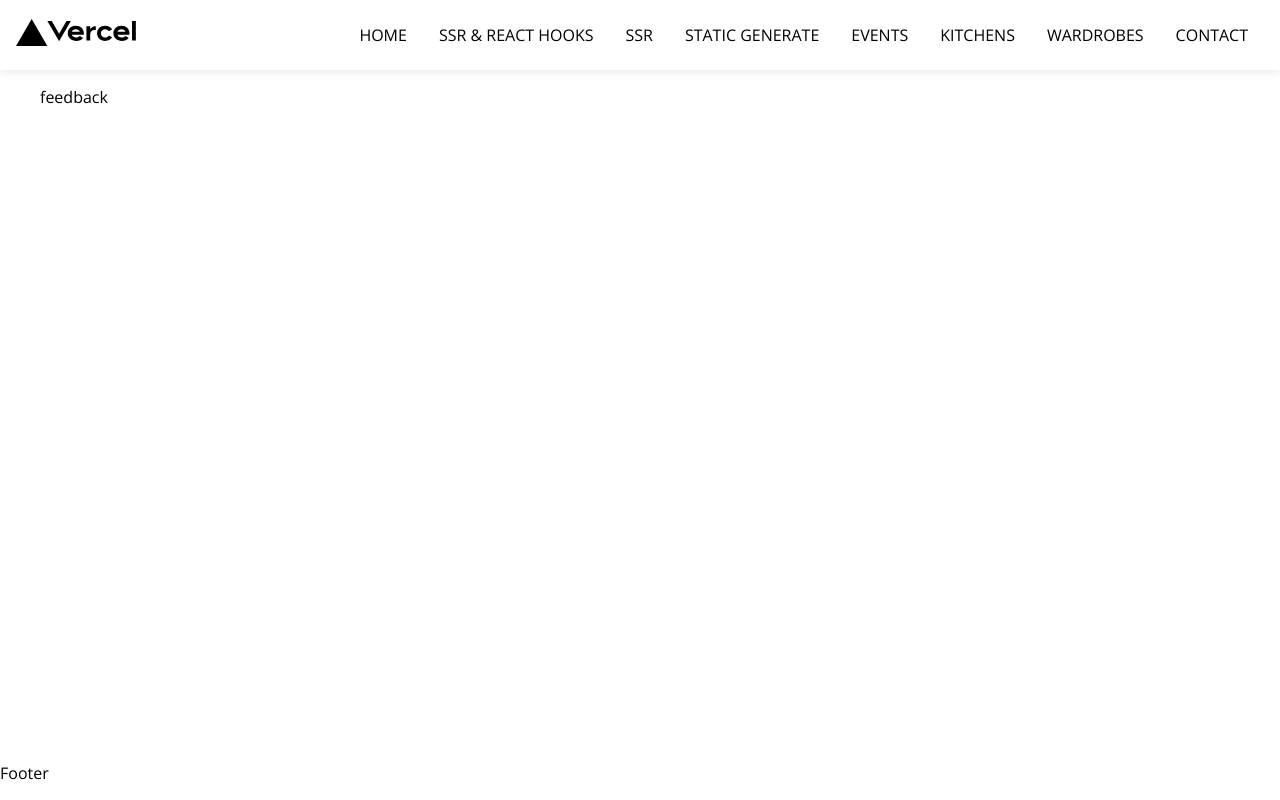
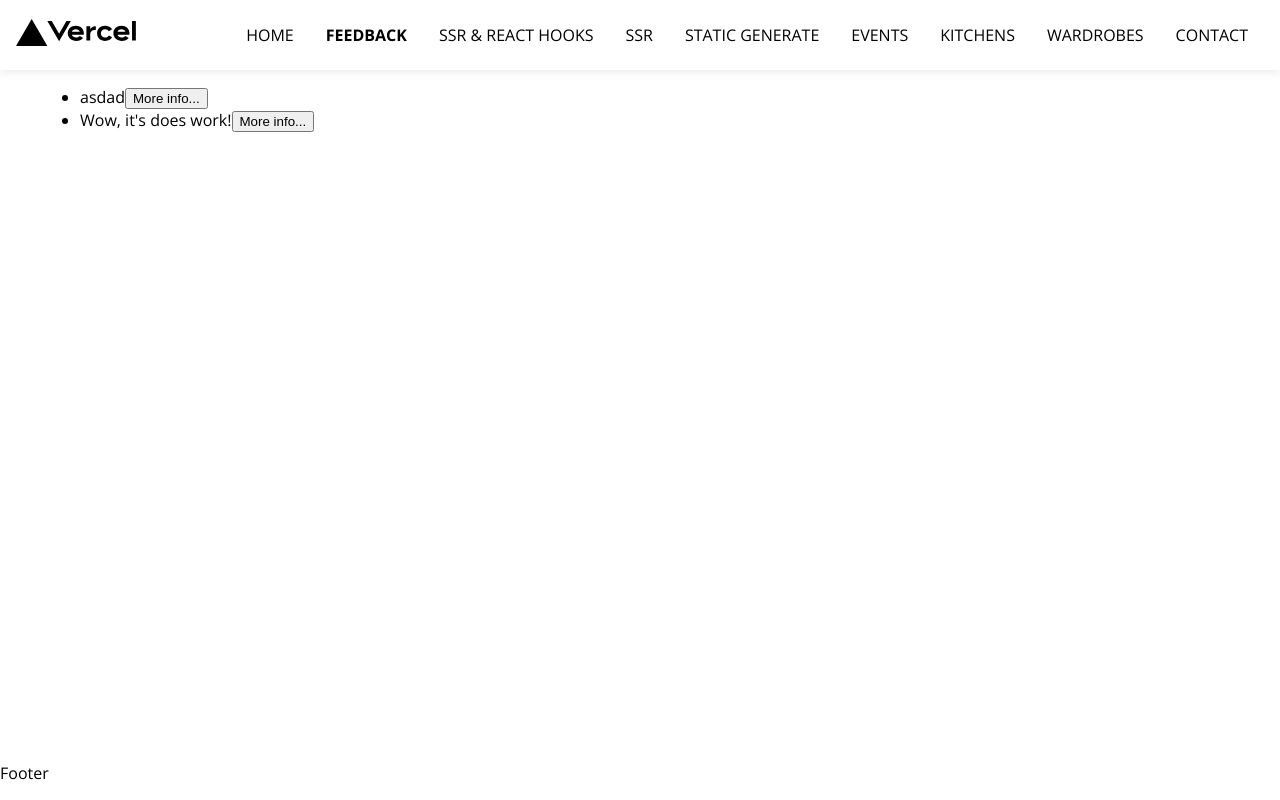
Before and after one commit to rkrasiy/nextjs-course-part-2, a Next.js app in the folder my-app/: page /feedback in a window 1280 px wide. Built offline with nearby package versions, Linux system fonts and the light colour scheme.

Commit message:
end project

```diff
--- a/my-app/data/feedback.json
+++ b/my-app/data/feedback.json
@@ -1 +1 @@
-[{"id":"2021-07-28T11:48:00.948Z","email":"krasiyruslan@gmail.com","text":"asdad"},{"id":"2021-07-29T07:52:30.888Z","email":"dwebs005@gmail.com","text":"Wow, it's does work!"}]
+[{"id":"12s","email":"krasiyruslan@gmail.com","text":"asdad"},{"id":"12f","email":"dwebs005@gmail.com","text":"Wow, it's does work!"}]
--- a/my-app/pages/_app.js
+++ b/my-app/pages/_app.js
@@ -4,6 +4,7 @@ import Layout from '../components/layout/layout'
 function MyApp({ Component, pageProps }) {
   const pages = [
     {href: "/", title: "Home"},
+    {href: "/feedback", title: "Feedback"},
     {href: "/last-sales", title: "SSR & React HOOKs"},
     {href: "/user-profile", title: "SSR"},
     {href: "/products", title: "Static Generate"},
--- /dev/null
+++ b/my-app/pages/api/feedback/[feedbackId].js
@@ -0,0 +1,11 @@
+import { buildFeedbackPath, extractFeedback } from "./feedback/feedback"
+
+export default function handler ( req, res ){
+  const feedbackId = req.query.feedbackId
+  const filePath = buildFeedbackPath();
+  const feedbackData = extractFeedback(filePath);
+
+  const selectedFeedback = feedbackData.find( feedback => feedback.id === feedbackId)
+  res.status(200).json({ feedback: selectedFeedback})
+
+}
--- a/my-app/pages/feedback/index.js
+++ b/my-app/pages/feedback/index.js
@@ -1,23 +1,45 @@
-//import { buildFeedbackPath, extractFeedback } from '../api/feedback'
+import { buildFeedbackPath, extractFeedback } from "../api/feedback/feedback";
+import { Fragment, useState } from "react";
 
-function FeedbackPage( props ){
-  return <p>feedback</p>
-  // return <ul>
-  //   { props.feedbackItems.map( item => (<li key={item.id}>{item.text}</li>))}
-  // </ul>
+function FeedbackPage(props) {
+  const [feedbackData, setFeedbackData] = useState();
+
+  function loadFeedbackHadler(id) {
+    fetch(`/api/feedback/${id}`)
+      .then((response) => response.json())
+        .then((data) => {
+          setFeedbackData(data.feedback);
+        });
+  }
+
+  return (
+    <Fragment>
+      {feedbackData && <p>{feedbackData.email}</p>}
+      <ul>
+        {props.feedbackItems.map((item) => (
+          <li key={item.id}>
+            {item.text}
+            <button onClick={loadFeedbackHadler.bind(null, item.id)}>
+              More info...
+            </button>
+          </li>
+        ))}
+      </ul>
+    </Fragment>
+  );
 }
-/*
-export async function getStaticProps(){
+
+export async function getStaticProps() {
   //NEVER USE fetch() method inside this function
 
   const filePath = buildFeedbackPath();
-  const data = extractFeedback( filePath );
+  const data = extractFeedback(filePath);
 
   return {
     props: {
-      feedbackItems: data
-    }
-  }
+      feedbackItems: data,
+    },
+  };
 }
-*/
+
 export default FeedbackPage;
```
Also changed, not shown: my-app/pages/api/feedback/feedback.js (renamed from my-app/pages/api/feedback.js).
